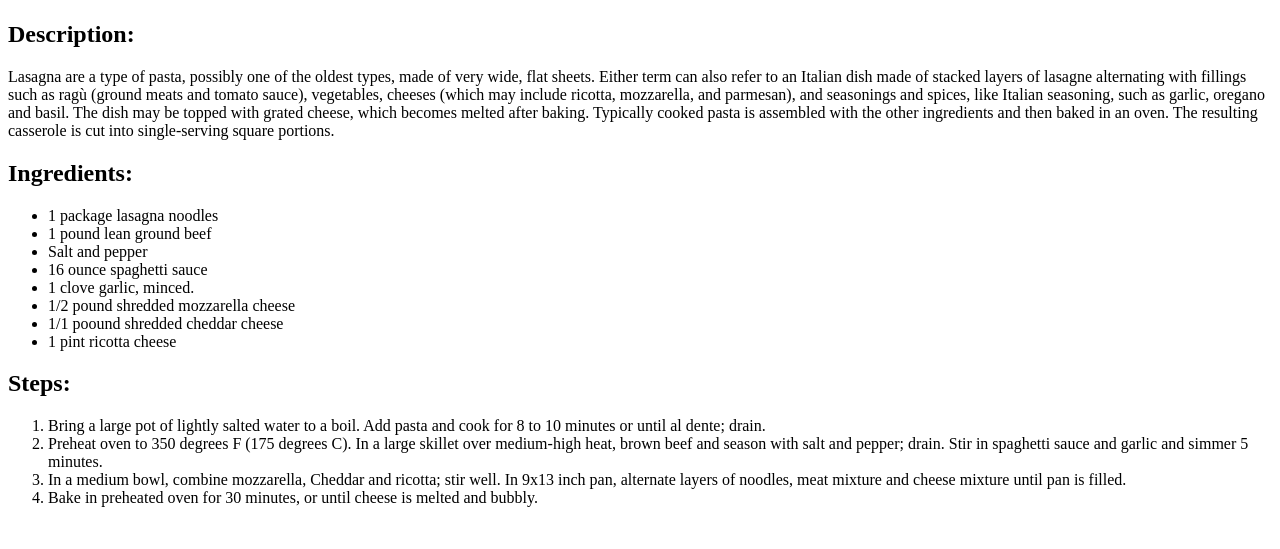
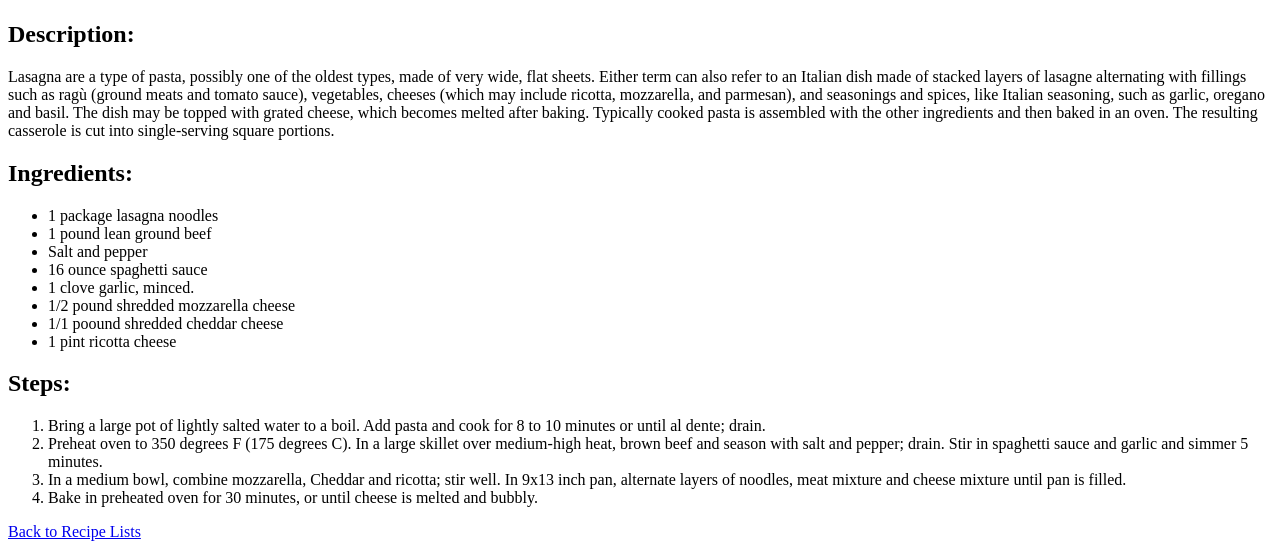
Before and after one commit to jaycabreraa/odin-recipes, a plain HTML site: page recipes/lasagna.html in a window 1280 px wide. Shown: the part 383-932 px from the top of the page. Before the commit the page ends 906 px from the top, so only its background shows below. Drawn offline with Linux system fonts and the light colour scheme.

Commit message:
added a return button

```diff
--- a/recipes/lasagna.html
+++ b/recipes/lasagna.html
@@ -32,5 +32,7 @@
         <li>Bake in preheated oven for 30 minutes, or until cheese is melted and bubbly.</li>
 
     </ol>
+
+    <a href="../index.html">Back to Recipe Lists</a>
 </body>
 </html>
```
Also changed, not shown: recipes/porkstirfry.html (+1 -0 lines).
